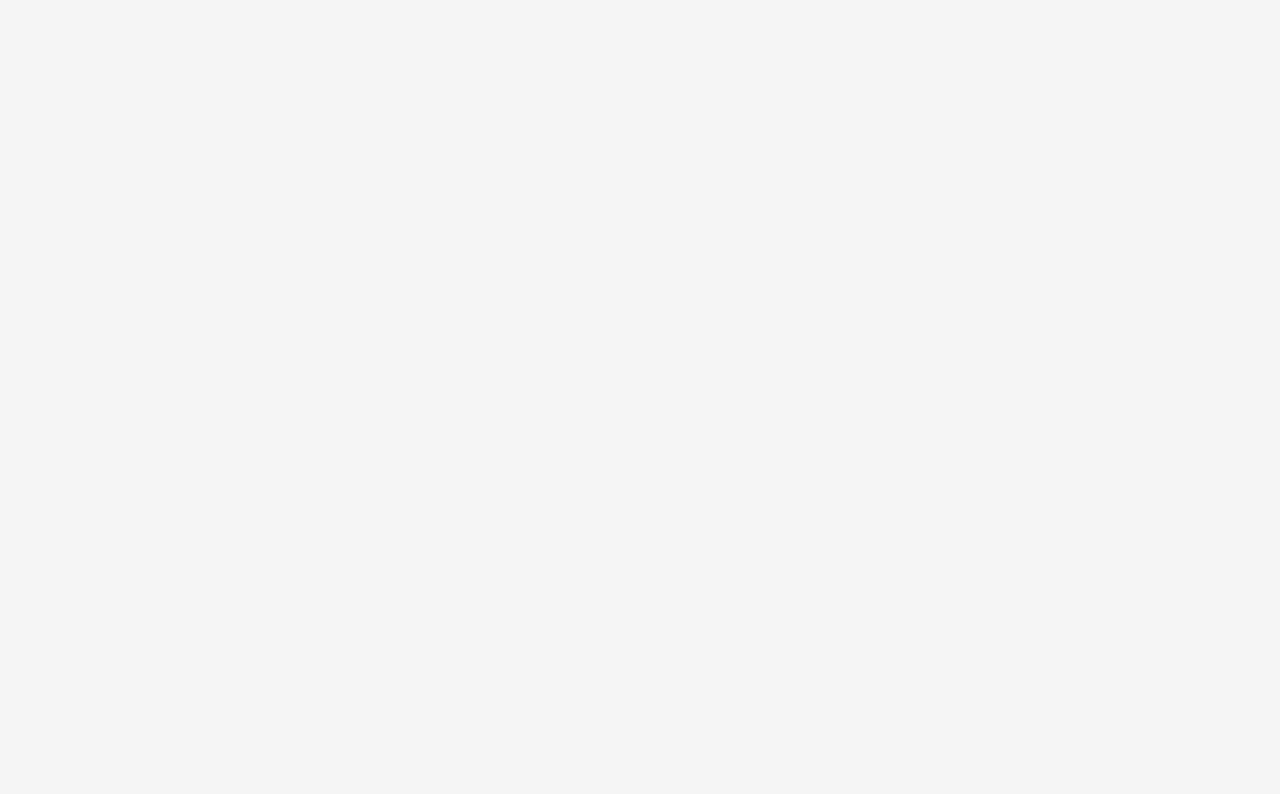
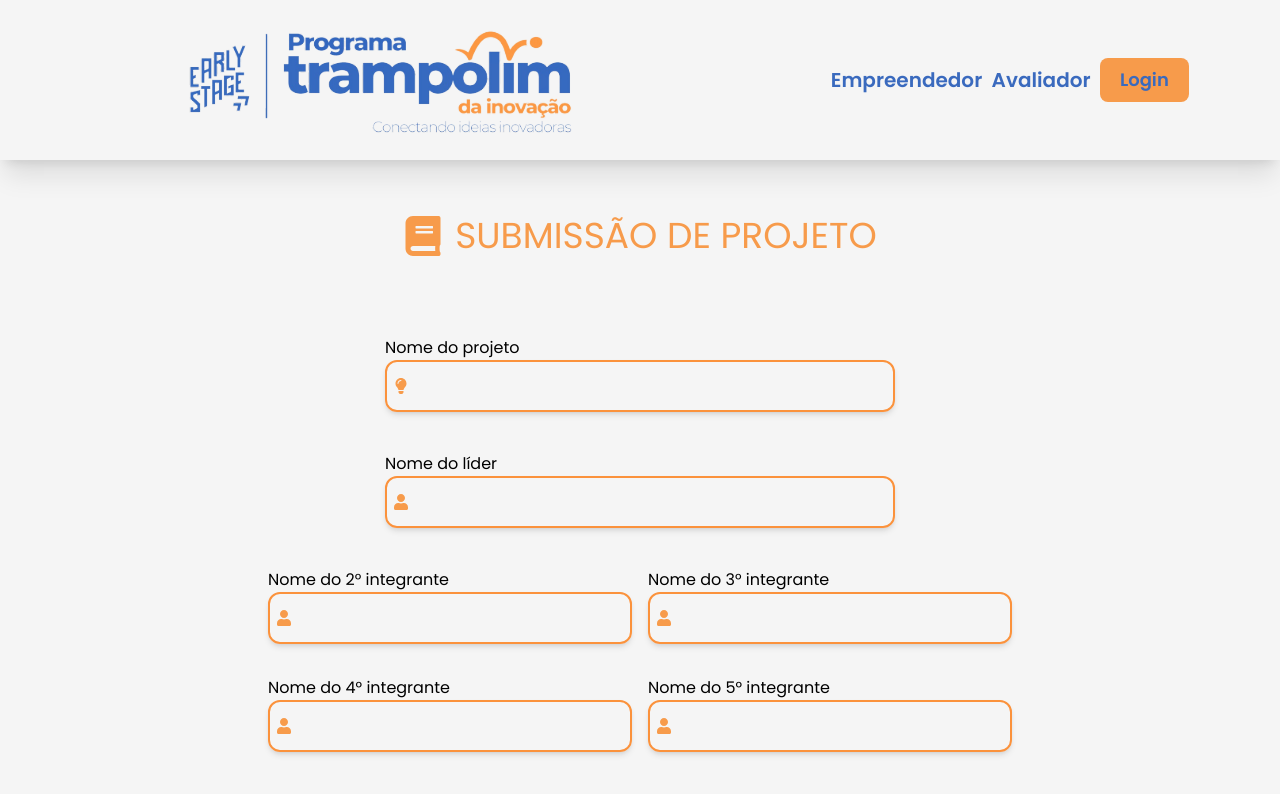
Before and after one commit to trampolim2024/trampolim_client-react, a React (Vite) app: page /enviar-projeto in a window 1280 px wide. Before the commit this address had no page. Shown: the top 794 px of the page. Built offline with nearby package versions, Linux system fonts and the light colour scheme.

Commit message:
feat: added new routes to the App

```diff
--- a/src/App.jsx
+++ b/src/App.jsx
@@ -4,10 +4,20 @@ import Appraiser from "./pages/Appraiser";
 import AppraiserSignup from "./routes/AppraiserSignup";
 import EnterprisingSignup from "./routes/EnterprisingSIgnup";
 import Login from "./routes/Login";
-import Panel from "./pages/Panel";
 import ProtectedRoutes from "../utils/ProtectedRoutes";
 import { ToastContainer } from "react-toastify";
 import Enterprising from "./pages/Enterprising";
+import AppraiserPanel from "./pages/AppraiserPanel";
+import EnterprisingPanel from "./pages/EnterprisingPanel";
+import AdmPanel from "./pages/AdmPanel";
+import CreateAnnouncement from "./pages/CreateAnnouncement";
+import Projects from "./pages/Projects";
+import Announcements from "./pages/Announcements";
+import SendProject from "./pages/SendProject";
+import AppraiserProfile from "./pages/AppraiserProfile";
+import EnterprisingProfile from "./pages/EnterprisingProfile";
+import AnnoucementDetails from "./pages/AnnoucementDetails";
+import ProjectDetails from "./pages/ProjectDetails";
 
 
 function App() {
@@ -23,8 +33,18 @@ function App() {
           <Route path="/empreendedor" element={<Enterprising />} />
           <Route path="/inscricao-avaliador" element={<AppraiserSignup />} />
           <Route path="/inscricao-empreendedor" element={<EnterprisingSignup />} />
+          <Route path="/criar-edital" element={<CreateAnnouncement />} />
+          <Route path="/perfil-avaliador" element={<AppraiserProfile />} />
+          <Route path="/perfil-empreendedor" element={<EnterprisingProfile />} />
+          <Route path="/detalhes-edital" element={<AnnoucementDetails />} />
+          <Route path="/detalhes-projeto" element={<ProjectDetails />} />
+          <Route path="/projetos" element={<Projects />} />
+          <Route path="/editais" element={<Announcements />} />
+          <Route path="/enviar-projeto" element={<SendProject />} />
           <Route path="/login" element={<Login />} />
-          <Route path="/painel" element={<ProtectedRoutes><Panel /></ProtectedRoutes>} />
+          <Route path="/painel-empreendedor" element={<ProtectedRoutes><EnterprisingPanel /></ProtectedRoutes>} />
+          <Route path="/painel-avaliador" element={<ProtectedRoutes><AppraiserPanel /></ProtectedRoutes>} />
+          <Route path="/painel-adm" element={<AdmPanel />} />
 
 
         </Routes>
```
